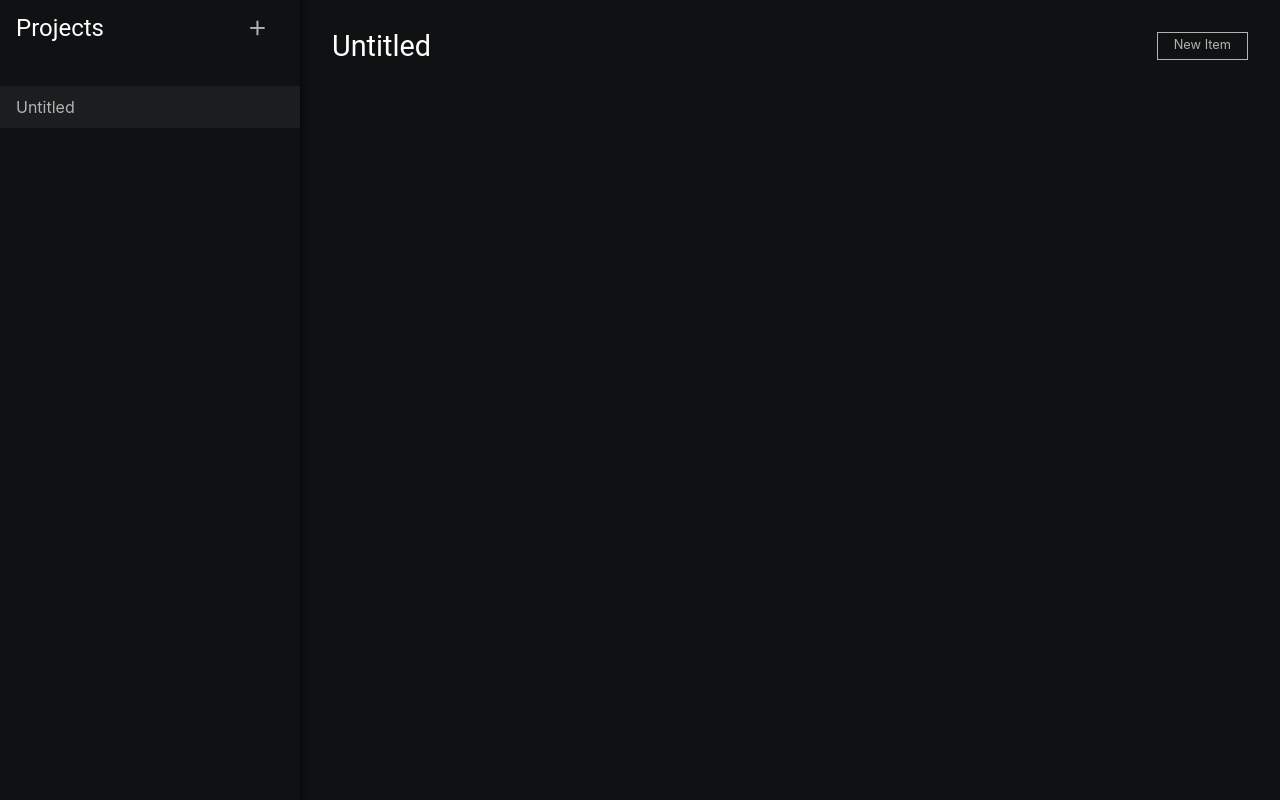
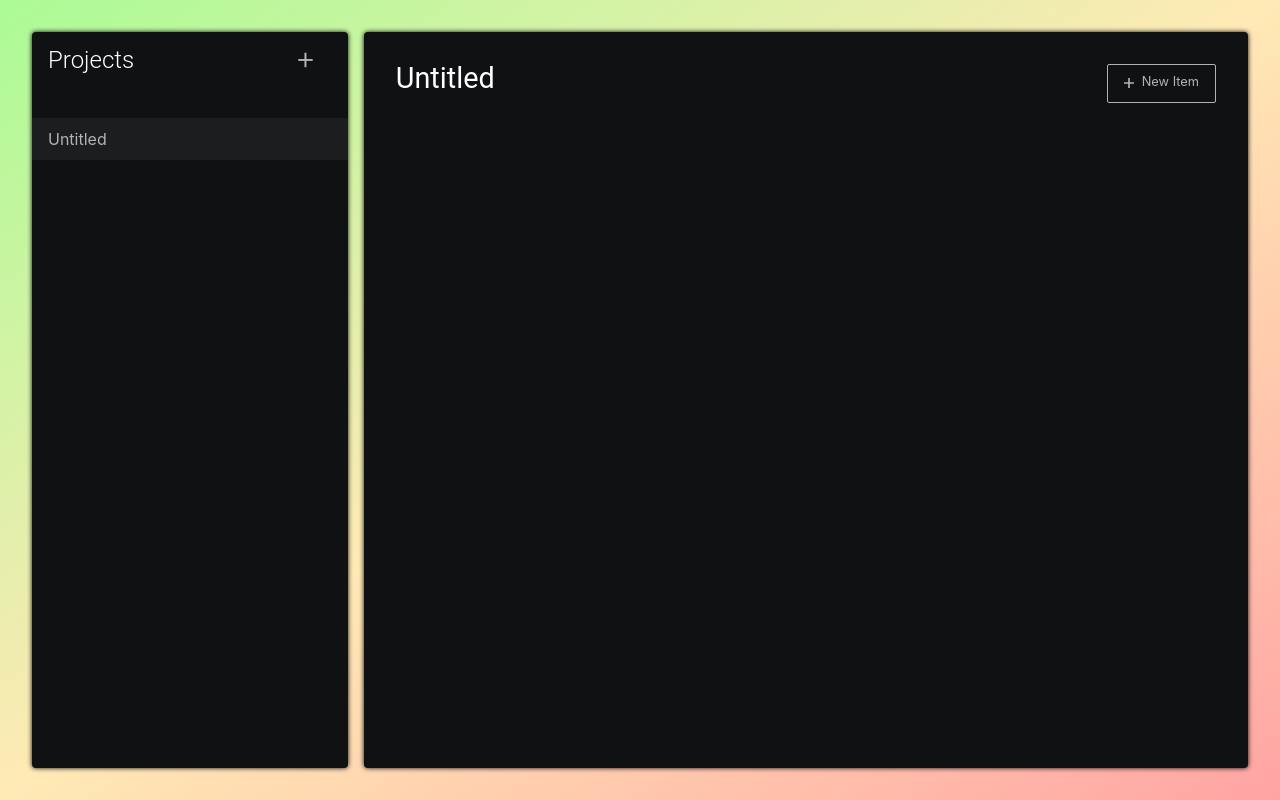
Before and after one commit to llfalcao/todo-list, a website built with webpack: page dist/index.html in a window 1280 px wide. Built offline with Linux system fonts and the light colour scheme.

Commit message:
Change app style

```diff
--- a/src/components/Header/Header.js
+++ b/src/components/Header/Header.js
@@ -1,8 +1,20 @@
+import sign from '../../plus.svg';
+
 const Header = function () {
   return `
     <header id="header">
       <h1></h1>
-      <button type="button" id="btn-new-todo" class="btn">New Item</button>
+      <button type="button" id="btn-new-todo" class="btn">
+        <svg
+          xmlns="http://www.w3.org/2000/svg"
+          width="24"
+          height="24"
+          viewBox="0 0 24 24"
+        >
+          <path d="M24 10h-10v-10h-4v10h-10v4h10v10h4v-10h10z" />
+        </svg>
+        <span>New Item</span>
+      </button>
     </header>
   `;
 };
--- a/src/styles/app.scss
+++ b/src/styles/app.scss
@@ -9,6 +9,7 @@
 @import 'components/form';
 
 // Layout
+@import 'layout/header';
 @import 'layout/content';
 @import 'layout/projects';
 @import 'layout/todo';
--- a/src/styles/components/_buttons.scss
+++ b/src/styles/components/_buttons.scss
@@ -7,37 +7,10 @@
   border: 1px solid $gray;
   color: $gray;
   transition: $fast-transition;
+  border-radius: 2px;
 
   &:hover {
     color: $light;
     border: 1px solid $light;
   }
 }
-
-#btn-new-todo {
-  position: absolute;
-  right: 2rem;
-  top: 2rem;
-}
-
-#btn-new-checklist-item {
-  height: 39px;
-  aspect-ratio: 1;
-  font-size: 2rem;
-  font-weight: 300;
-  display: flex;
-  justify-content: center;
-  align-items: flex-end;
-}
-
-#btn-new-project {
-  height: 30px;
-  aspect-ratio: 1;
-  font-weight: 300;
-  display: flex;
-  justify-content: center;
-  align-items: flex-end;
-  font-size: 2rem;
-  line-height: 28px;
-  border: 0;
-}
--- a/src/styles/components/_form.scss
+++ b/src/styles/components/_form.scss
@@ -83,4 +83,21 @@
   & .checklist {
     display: flex;
   }
+
+  & #btn-new-checklist-item {
+    height: 39px;
+    aspect-ratio: 1;
+    font-size: 2rem;
+    font-weight: 300;
+    display: flex;
+    justify-content: center;
+    align-items: flex-end;
+    border-radius: 0 0.25rem 0.25rem 0;
+    border: 1px solid rgba(179, 179, 179, 0.2);
+    border-left: 0;
+
+    &:hover {
+      border: 1px solid rgba(179, 179, 179, 0.5);
+    }
+  }
 }
--- a/src/styles/core/_base.scss
+++ b/src/styles/core/_base.scss
@@ -10,9 +10,11 @@
 }
 
 body {
-  background-color: $dark;
+  background-color: $light;
   color: $light;
   font-family: $font-sans, $font-system;
+  width: 100vw;
+  height: 100vh;
 }
 
 a,
--- a/src/styles/layout/_content.scss
+++ b/src/styles/layout/_content.scss
@@ -1,5 +1,9 @@
 #content {
-  width: 100vw;
-  height: 100vh;
+  width: 100%;
+
+  height: 100%;
+  padding: 2rem;
   display: flex;
+  gap: 1rem;
+  background: linear-gradient(to bottom right, #abfb96, #ffe9b5, #ffa4a4);
 }
--- /dev/null
+++ b/src/styles/layout/_header.scss
@@ -0,0 +1,34 @@
+#header {
+  padding: 2rem 2rem;
+  & h1 {
+    font-weight: 400;
+    font-size: 1.8rem;
+    padding-bottom: 0.5rem;
+  }
+
+  & #btn-new-todo {
+    position: absolute;
+    right: 2rem;
+    top: 2rem;
+    display: flex;
+    align-items: center;
+    gap: 0.5rem;
+
+    & svg {
+      fill: $gray;
+      width: 10px;
+      transition: $fast-transition;
+    }
+
+    & span {
+      font-size: 0.8rem;
+      padding-bottom: 0.1rem;
+    }
+
+    &:hover {
+      & svg {
+        fill: $light;
+      }
+    }
+  }
+}
--- a/src/styles/layout/_projects.scss
+++ b/src/styles/layout/_projects.scss
@@ -1,6 +1,8 @@
 #projects {
-  flex-basis: 300px;
-  box-shadow: 2px 0 5px #080808;
+  width: 320px;
+  box-shadow: 0 0 5px #080808;
+  background-color: $dark;
+  border-radius: 0.25rem;
 
   & .projects--header {
     display: flex;
@@ -10,8 +12,7 @@
 
   & h2 {
     font-size: 1.5rem;
-    font-weight: 400;
-    // margin: 1rem 0rem 2.5rem 1rem;
+    font-weight: 300;
   }
 
   & .project-item {
@@ -29,6 +30,18 @@
 
   & .project-item--active {
     background-color: $darkgray;
+  }
+
+  & #btn-new-project {
+    height: 30px;
+    aspect-ratio: 1;
+    font-weight: 300;
+    display: flex;
+    justify-content: center;
+    align-items: flex-end;
+    font-size: 2rem;
+    line-height: 28px;
+    border: 0;
   }
 
   & #new-project-input {
--- a/src/styles/layout/_todo.scss
+++ b/src/styles/layout/_todo.scss
@@ -1,12 +1,9 @@
 #todo {
-  width: calc(100% - 300px);
   position: relative;
-
-  & h1 {
-    font-weight: 400;
-    font-size: 1.8rem;
-    margin: 2rem 0rem 2.5rem 2rem;
-  }
+  width: calc(100% - 320px);
+  box-shadow: 0 0 5px #080808;
+  background-color: $dark;
+  border-radius: 0.25rem;
 
   & .list-item {
     display: flex;
```
Also changed, not shown: dist/9e5fd29dd2275069f0cb.svg (added), dist/main.js, src/plus.svg (added).
